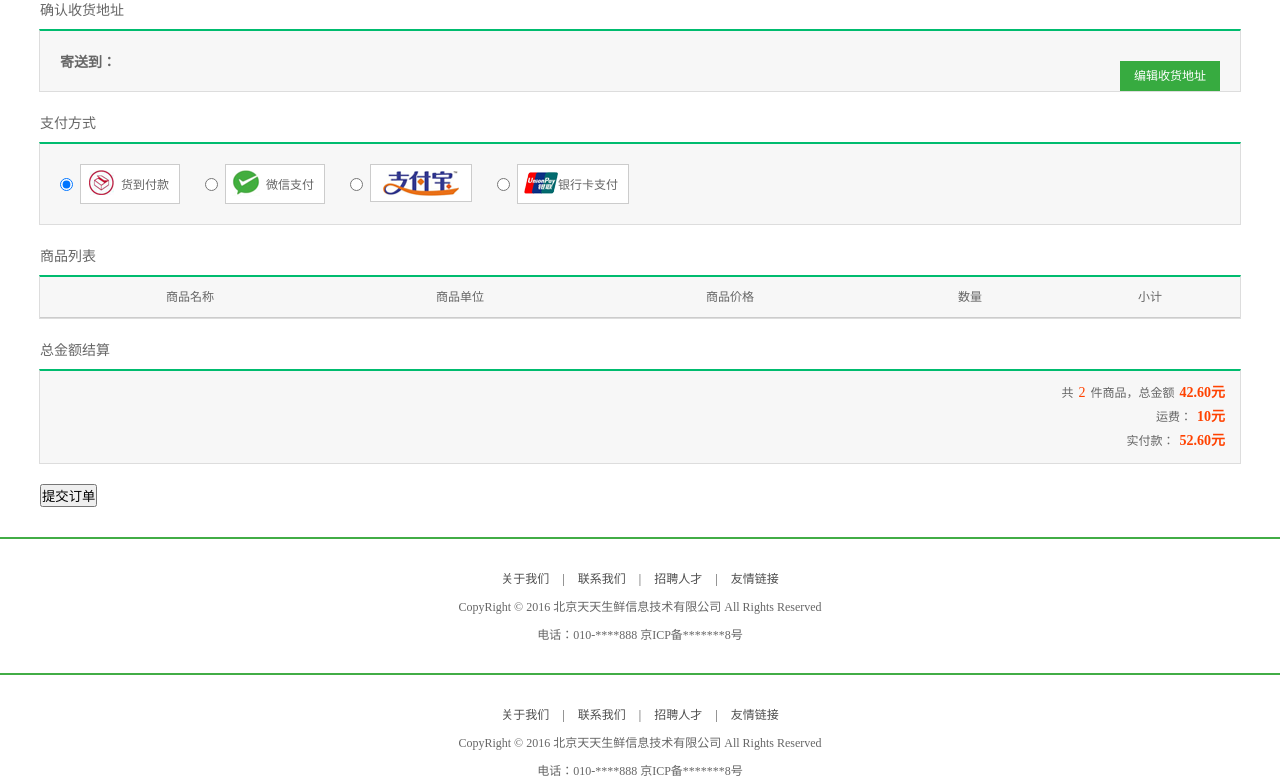
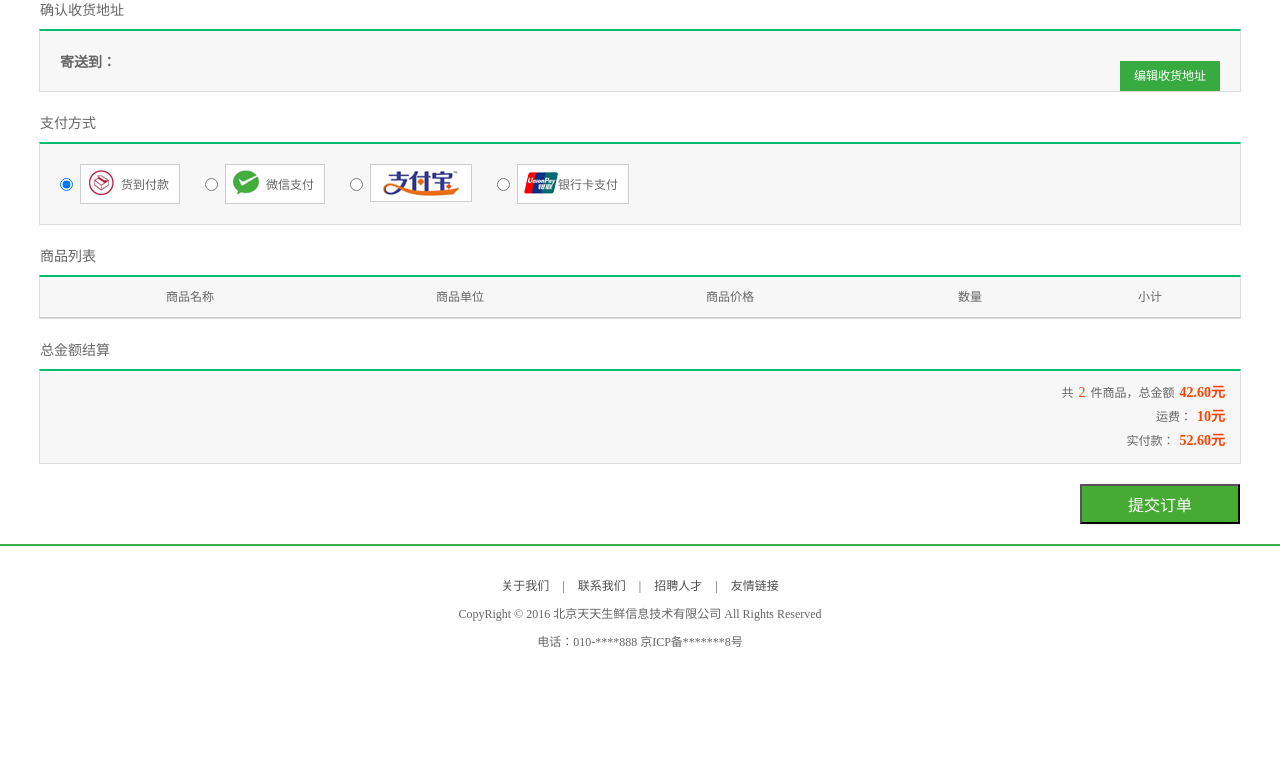
Before and after one commit to canking123/DailyFruit, a Django app: template templates/tt_order/place_order.html in a window 1280 px wide. Shown: the part 166-945 px from the top of the page. After the commit the page ends 813 px from the top, so only its background shows below. Run offline with Django 3.2, Linux system fonts and the light colour scheme; the template is opened without the code that fills it, so the values that code supplies are empty; some libraries are stand-ins or nearby versions.

Commit message:
更新order功能

```diff
--- a/static/css/main.css
+++ b/static/css/main.css
@@ -441,7 +441,7 @@ html,body{height:100%}
 .total_goods_count em,.total_goods_count b,.transit b,.total_pay b{font-size:14px;color:#ff4200;padding:0 5px;}
 
 .order_submit{width:1200px;margin:20px auto;}
-.order_submit a{width:160px;height:40px;line-height:40px;text-align:center;background-color:#47aa34;color:#fff;font-size:16px;display:block;float:right}
+.order_submit input{width:160px;height:40px;line-height:40px;text-align:center;background-color:#47aa34;color:#fff;font-size:16px;display:block;float:right}
 
 
 .order_list_th{width:1198px;border:1px solid #ddd;background-color:#f7f7f7;margin:20px auto 0;}
--- a/templates/tt_order/place_order.html
+++ b/templates/tt_order/place_order.html
@@ -43,7 +43,8 @@
 		<dl>
 			<dt>寄送到：</dt>
             {%for addrinfo in useraddr %}
-			<dd><input type="radio" name="" checked="" value="">{{ addrinfo.uaddress }} （{{ addrinfo.uname }} 收） {{ addrinfo.uphone }}</dd>
+			<dd><input type="radio" name="addr" checked="" value="{{ addr}} （{{ name }} 收） {{ tel }}">{{ addr }} （{{ name }} 收） {{ tel }}</dd>
+
             {% endfor %}
 		</dl>
 		<a href="user_center_site.html" class="edit_site">编辑收货地址</a>
@@ -103,19 +104,6 @@
 		<input type="submit" value="提交订单"/>
 	</div>
 </form>
-	<div class="footer">
-		<div class="foot_link">
-			<a href="#">关于我们</a>
-			<span>|</span>
-			<a href="#">联系我们</a>
-			<span>|</span>
-			<a href="#">招聘人才</a>
-			<span>|</span>
-			<a href="#">友情链接</a>
-		</div>
-		<p>CopyRight © 2016 北京天天生鲜信息技术有限公司 All Rights Reserved</p>
-		<p>电话：010-****888    京ICP备*******8号</p>
-	</div>
 
 	<div class="popup_con">
 		<div class="popup">
```
Also changed, not shown: apps/tt_order/views.py (+12 -4 lines).
